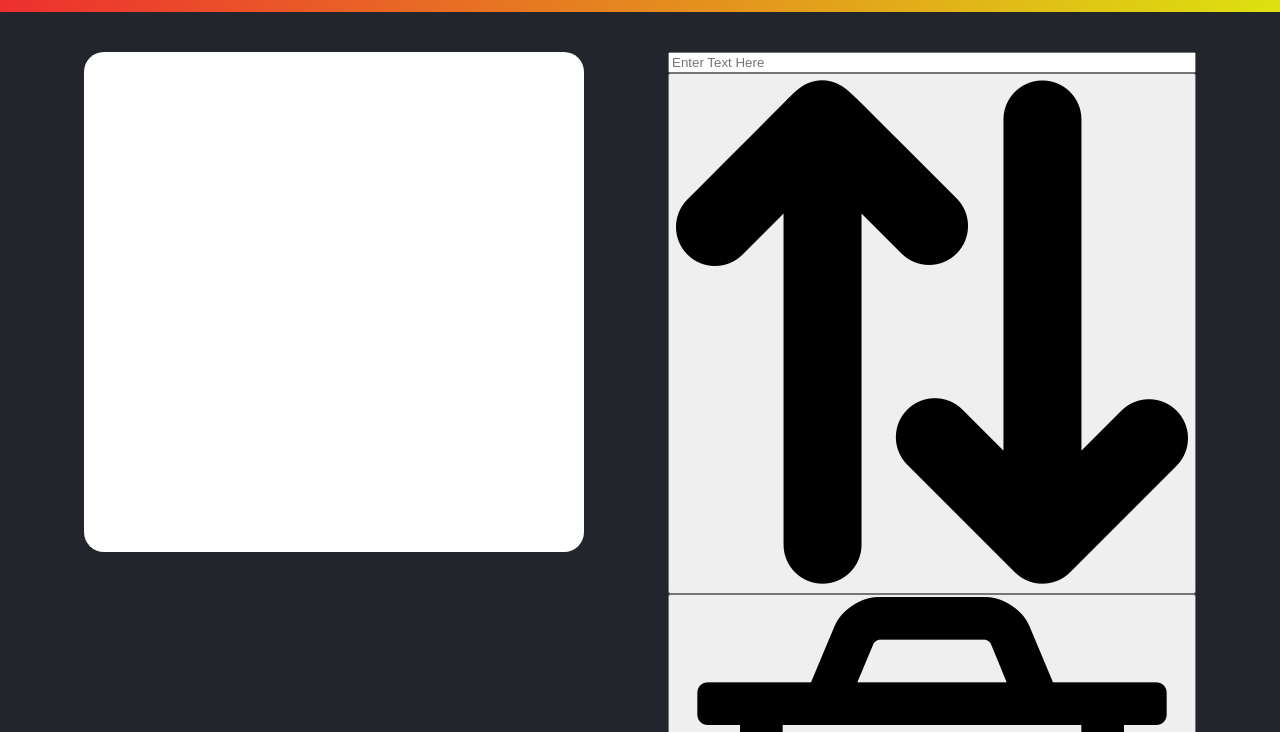
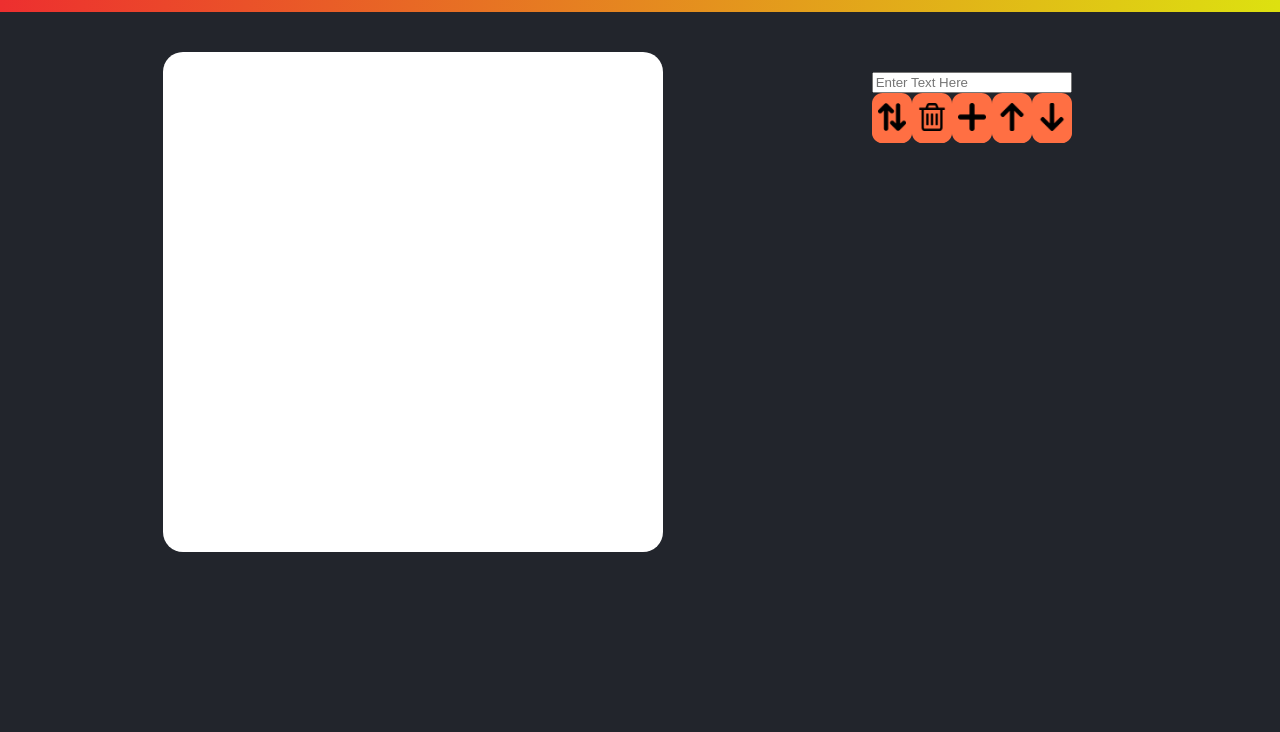
Before and after one commit to TalBenAvi/meme-generator, a plain HTML site: page index.html in a window 1280 px wide. Shown: the part 68-800 px from the top of the page. Drawn offline with Linux system fonts and the light colour scheme.

Commit message:
editor page

```diff
--- a/css/main.css
+++ b/css/main.css
@@ -180,9 +180,58 @@ a {
     background-color: white;
     border-radius: 20px;
 }
-#edit-canvas{
+
+#edit-canvas {
     border-radius: 20px;
 }
+
+.editor-container {
+    padding: 20px;
+    align-items: center;
+}
+
+.text-container {
+    width: 80%;
+}
+.tools-btns {
+    height: 50px;
+    width: 50px;
+    border-radius: 0.8em;
+    border: none;
+}
+.change-sentence-btn {
+    transition: background-color .3s;
+    background-color: #ff6f43;
+    -webkit-box-shadow: inset 0px -4px 0px 0px #ff6f43;
+    box-shadow: inset 0px -4px 0px 0px #ff6f43;
+}
+.trash-btn {
+
+    transition: background-color .3s;
+    background-color: #ff6f43;
+    -webkit-box-shadow: inset 0px -4px 0px 0px #ff6f43;
+    box-shadow: inset 0px -4px 0px 0px #ff6f43;
+}
+.add-btn {
+
+    transition: background-color .3s;
+    background-color: #ff6f43;
+    -webkit-box-shadow: inset 0px -4px 0px 0px #ff6f43;
+    box-shadow: inset 0px -4px 0px 0px #ff6f43;
+}
+.up-btn {
+    transition: background-color .3s;
+    background-color: #ff6f43;
+    -webkit-box-shadow: inset 0px -4px 0px 0px #ff6f43;
+    box-shadow: inset 0px -4px 0px 0px #ff6f43;
+}
+.down-btn {
+    transition: background-color .3s;
+    background-color: #ff6f43;
+    -webkit-box-shadow: inset 0px -4px 0px 0px #ff6f43;
+    box-shadow: inset 0px -4px 0px 0px #ff6f43;
+}
+
 /* Helpers */
 
 img {
@@ -200,7 +249,9 @@ input[type="file"] {
 .column {
     flex-direction: column;
 }
-
+.row {
+    flex-direction: row;
+}
 .space-between {
     justify-content: space-between;
 }
--- a/index.html
+++ b/index.html
@@ -51,14 +51,15 @@
             <canvas id="edit-canvas" height="100" width="100"></canvas>
         </div>
         <div class="editor-container flex space-between column">
-            <div class="add-text-container editor-layout flex column">
+            <div class="text-container editor-layout flex column">
                 <input type="text" class="add-text-input" data-trans="add-text-here" placeholder="Enter Text Here">
-                <div class="tools-btn-container flex space-between"></div>
-                <button class="tools-btns change-sentence-btn" ><img src="icons/up-and-down-opposite-double-arrows-side-by-side.png"></button>
-                <button class=""><img src="icons/trash.png"></button>
-                <button class=""><img src="icons/add.png"></button>
-                <button class=""><img src="icons/up-arrow.png"></button>
-                <button class=""><img src="icons/down-arrow.png"></button>
+                <div class="tools-btn-container flex space-between">
+                    <button class="tools-btns change-sentence-btn"><img src="icons/up-and-down-opposite-double-arrows-side-by-side.png"></button>
+                    <button class="tools-btns trash-btn"><img src="icons/trash.png"></button>
+                    <button class="tools-btns add-btn"><img src="icons/add.png"></button>
+                    <button class="tools-btns up-btn"><img src="icons/up-arrow.png"></button>
+                    <button class="tools-btns down-btn"><img src="icons/down-arrow.png"></button>
+                </div>
             </div>
         </div>
     </div>
```
